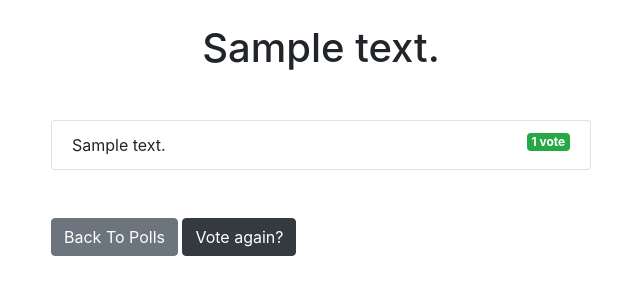
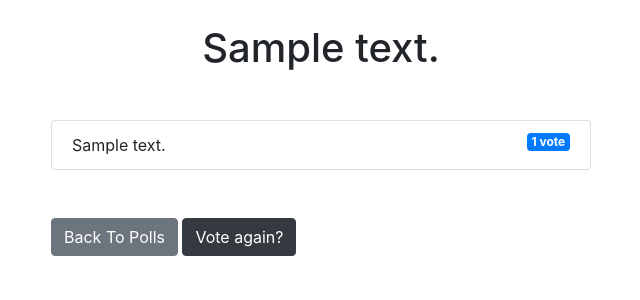
Before and after one commit to rifqirosyidi/django-polls, a Django app: page /polls/1/results/ in a window 1280 px wide. Shown: the part 56-356 px from the top of the page, without its empty margins (319-959 px from the left). Run offline with Django 3.2, Linux system fonts and the light colour scheme; tables that the repository leaves empty hold one stand-in row (values such as "Sample post"); some libraries are stand-ins or nearby versions.

Commit message:
change badge color

```diff
--- a/templates/polls/results.html
+++ b/templates/polls/results.html
@@ -5,7 +5,7 @@
 <ul class="list-group mb-5">
 	{% for choice in question.choice_set.all %}
 	<li class="list-group-item">
-		{{ choice.choice_text }}  <span class="badge badge-success float-right">{{ choice.votes }} vote{{ choice.votes | pluralize }}</span>
+		{{ choice.choice_text }}  <span class="badge badge-primary float-right">{{ choice.votes }} vote{{ choice.votes | pluralize }}</span>
 	</li>
 	{% endfor %}
 </ul>
```
